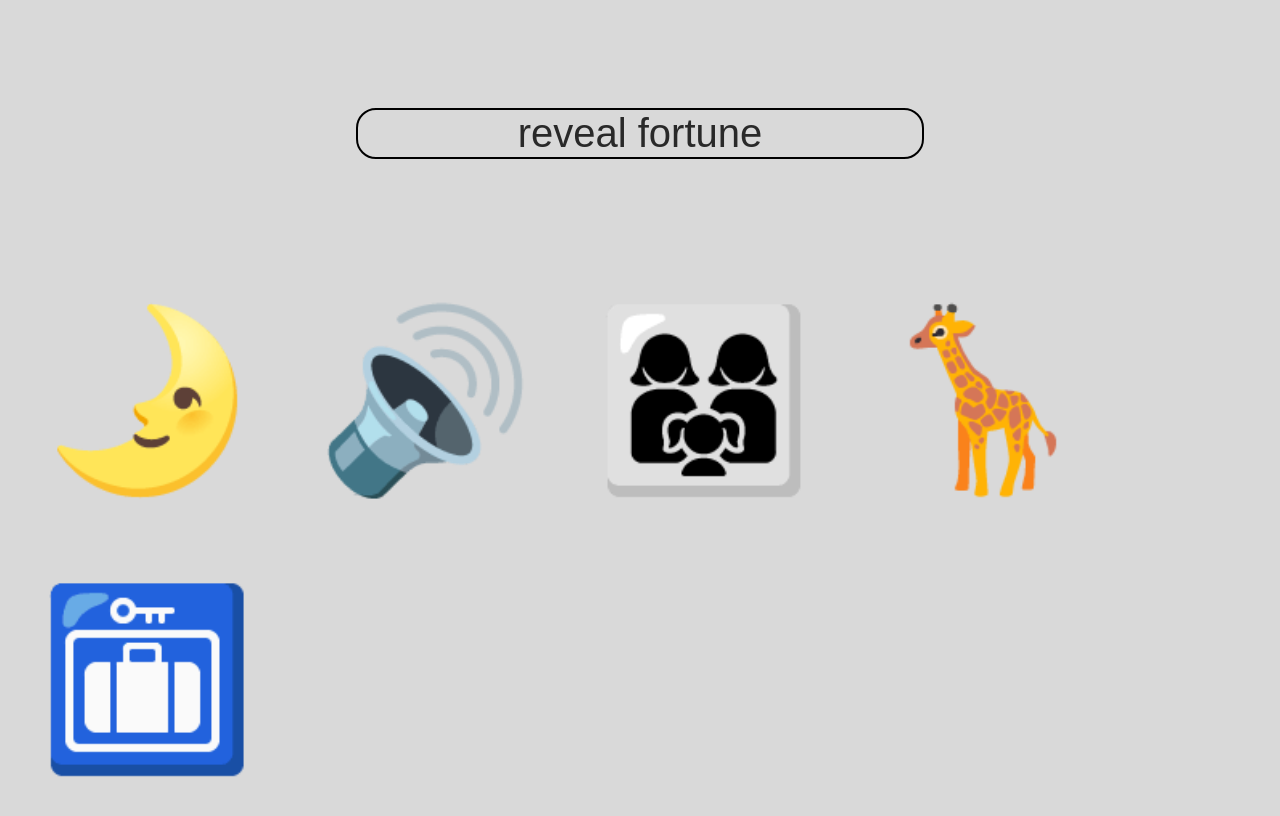
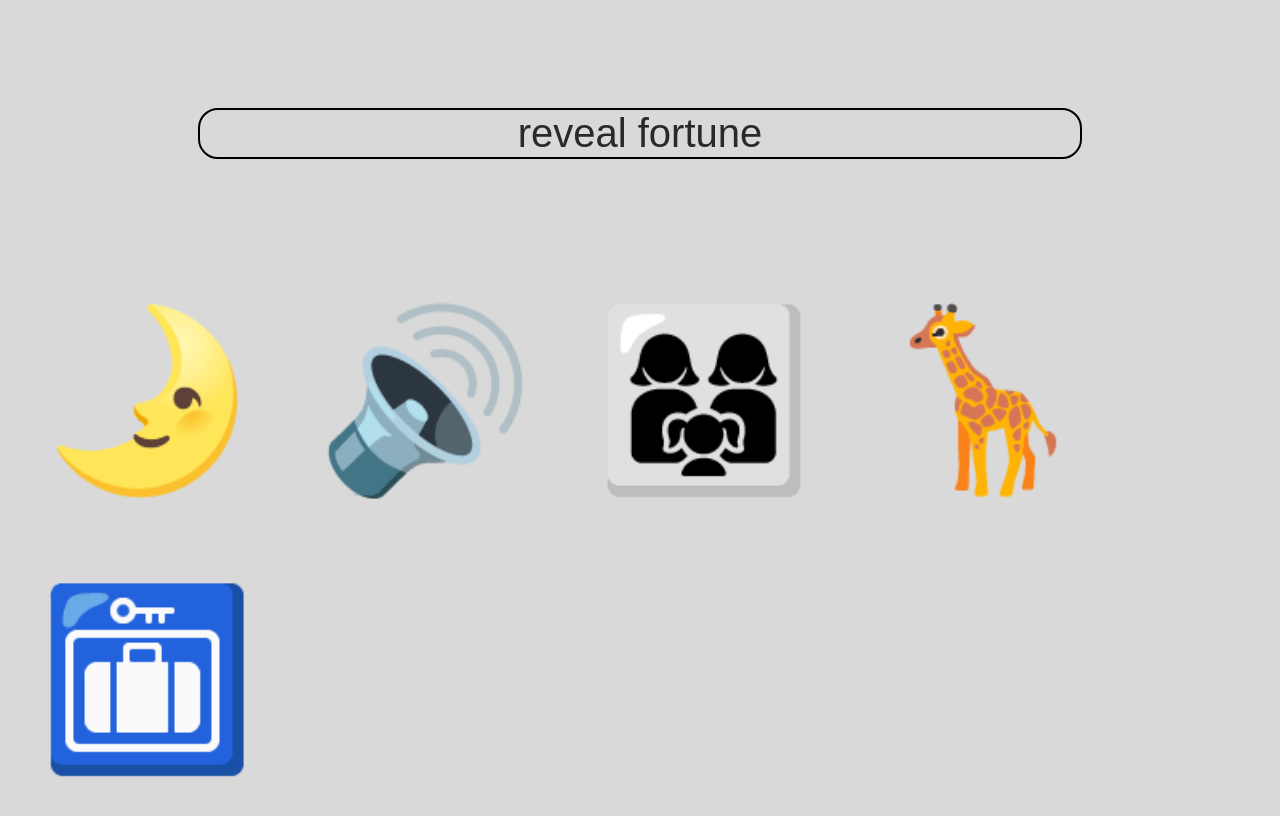
Before and after one commit to devUserContact/emoji-fortune, a Next.js app: page / in a window 1280 px wide. Shown: the top 816 px of the page. Built offline with nearby package versions, Linux system fonts and the light colour scheme.

Commit message:
edited styling

```diff
--- a/styles/Main.module.scss
+++ b/styles/Main.module.scss
@@ -29,7 +29,7 @@ $screen-xl-min: 1200px;
 	justify-content: center;
 }
 .textContainer {
-	margin-top: 15rem;
+	margin-top: 8rem;
 }
 .emojiContainer {
 	display: grid;
@@ -51,11 +51,11 @@ $screen-xl-min: 1200px;
 }
 .bttn {
 	display: grid;
-	width: 45%;
+	width: 70%;
 	margin: auto;
 	margin-top: 10rem;
 	text-align: center;
-	font-size: 4rem;
+	font-size: 3rem;
 	border-radius: 2rem;
 	border: 2px solid black;
 }
```
